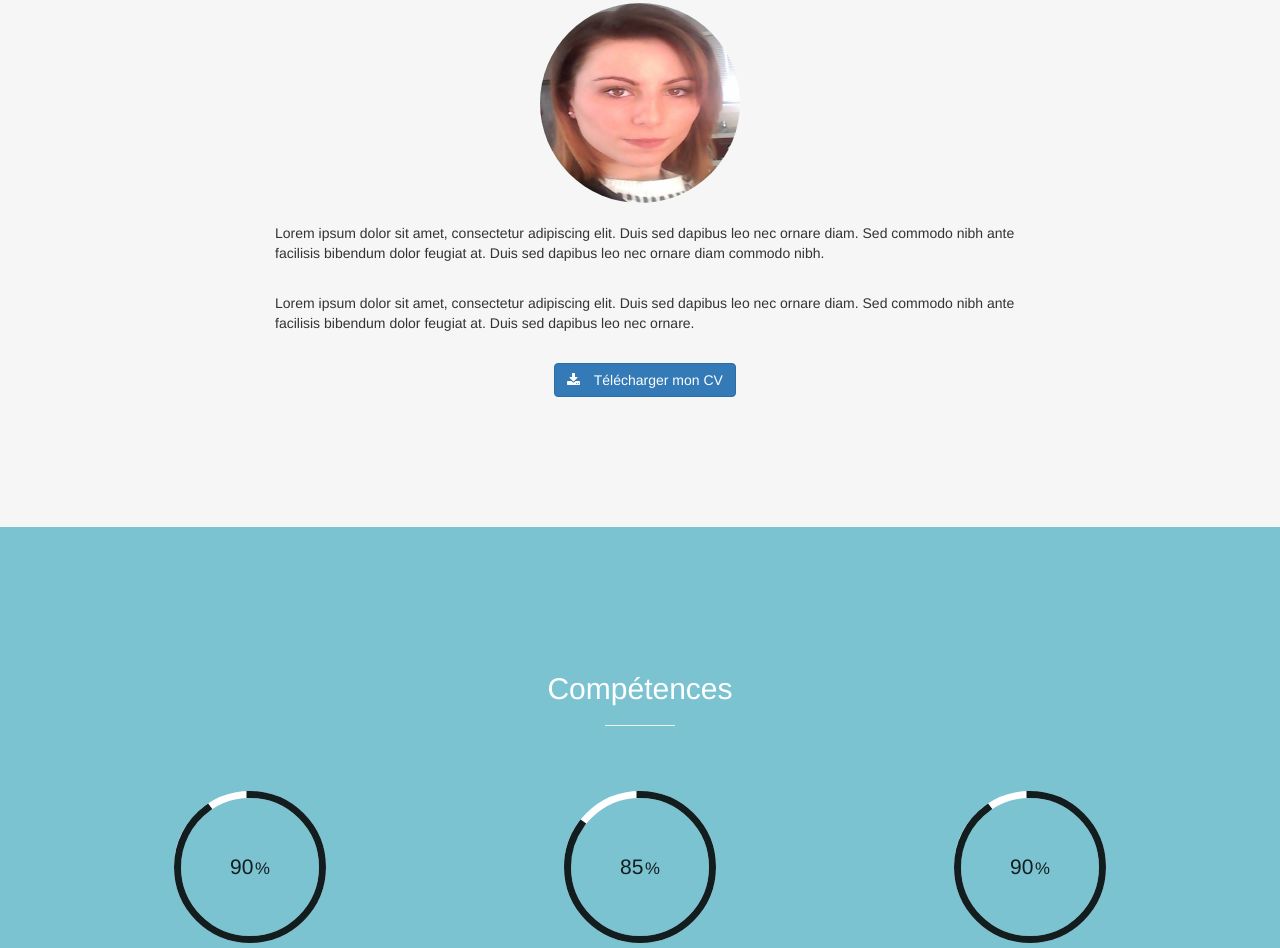
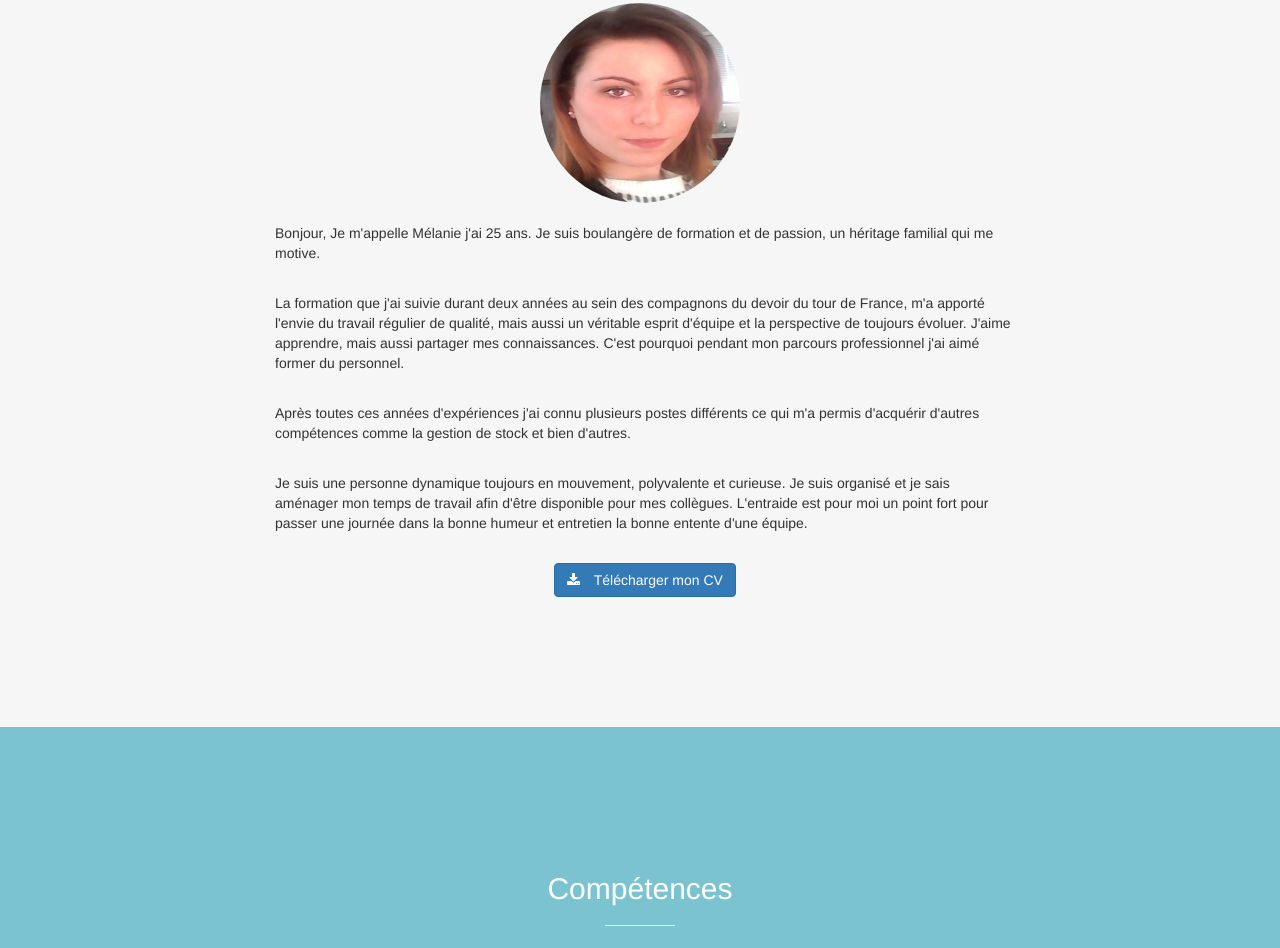
Before and after one commit to langston8182/cvmelanie, a website with bundled scripts: page app/index.html in a window 1280 px wide. Shown: the part 1102-2050 px from the top of the page. Built offline with nearby package versions, Linux system fonts and the light colour scheme.

Commit message:
Ajout du texte d'introduction

```diff
--- a/Gruntfile.js
+++ b/Gruntfile.js
@@ -227,7 +227,7 @@ module.exports = function (grunt) {
       dist: {
         src: [
           '<%= yeoman.dist %>/scripts/{,*/}*.js',
-          '<%= yeoman.dist %>/styles/{,*/}*.css',
+          '<%= yeoman.dist %>/css/{,*/}*.css',
           '<%= yeoman.dist %>/images/{,*/}*.{png,jpg,jpeg,gif,webp,svg}',
           '<%= yeoman.dist %>/styles/fonts/*'
         ]
@@ -256,7 +256,7 @@ module.exports = function (grunt) {
     // Performs rewrites based on filerev and the useminPrepare configuration
     usemin: {
       html: ['<%= yeoman.dist %>/{,*/}*.html'],
-      css: ['<%= yeoman.dist %>/styles/{,*/}*.css'],
+      css: ['<%= yeoman.dist %>/css/{,*/}*.css'],
       js: ['<%= yeoman.dist %>/scripts/{,*/}*.js'],
       options: {
         assetsDirs: [
@@ -467,8 +467,6 @@ module.exports = function (grunt) {
     'ngAnnotate',
     'copy:dist',
     'cdnify',
-    'cssmin',
-    'uglify',
     'filerev',
     'usemin',
     'htmlmin'
--- a/app/index.html
+++ b/app/index.html
@@ -22,6 +22,7 @@
     ================================================== -->
 <link rel="stylesheet" type="text/css"  href="css/style.css">
 <link rel="stylesheet" type="text/css" href="css/prettyPhoto.css">
+<link rel="icon" href="http://www.melanieboussat.com/favicon.ico?v=2" />
 <link href='http://fonts.googleapis.com/css?family=Lato:400,700,900,300' rel='stylesheet' type='text/css'>
 <link href='http://fonts.googleapis.com/css?family=Open+Sans:400,700,800,600,300' rel='stylesheet' type='text/css'>
 <script type="text/javascript" src="js/modernizr.custom.js"></script>
@@ -82,8 +83,23 @@
       <div class="col-md-12 text-center"><img src="images/profil.png" class="img-responsive"></div>
       <div class="col-md-8 col-md-offset-2">
         <div class="about-text">
-          <p>Lorem ipsum dolor sit amet, consectetur adipiscing elit. Duis sed dapibus leo nec ornare diam. Sed commodo nibh ante facilisis bibendum dolor feugiat at. Duis sed dapibus leo nec ornare diam commodo nibh.</p>
-          <p>Lorem ipsum dolor sit amet, consectetur adipiscing elit. Duis sed dapibus leo nec ornare diam. Sed commodo nibh ante facilisis bibendum dolor feugiat at. Duis sed dapibus leo nec ornare.</p>
+          <p>
+          Bonjour,
+
+Je m'appelle Mélanie j'ai 25 ans. Je suis boulangère de formation et de passion, un héritage familial qui me motive.
+</p>
+<p>
+La formation que j'ai suivie durant deux années au sein des compagnons du devoir du tour de France, m'a apporté l'envie du travail régulier de qualité, mais aussi un véritable esprit d'équipe et la perspective de toujours évoluer.
+J'aime apprendre, mais aussi partager mes connaissances.
+C'est pourquoi pendant mon parcours professionnel j'ai aimé former du personnel.
+</p>
+<p>
+Après toutes ces années d'expériences j'ai connu plusieurs postes différents ce qui m'a permis d'acquérir d'autres compétences comme la gestion de stock et bien d'autres.
+</p>
+<p>
+Je suis une personne dynamique toujours en mouvement, polyvalente et curieuse. Je suis organisé et je sais aménager mon temps de travail afin d'être disponible pour mes collègues. L'entraide est pour moi un point fort pour passer une journée dans la bonne humeur et entretien la bonne entente d'une équipe.
+
+          </p>
           <p class="text-center"><a class="btn btn-primary" href="files/cv.pdf"><i class="fa fa-download"></i> Télécharger mon CV</a></p>
         </div>
       </div>
--- a/package.json
+++ b/package.json
@@ -19,6 +19,7 @@
     "grunt-filerev": "^2.1.2",
     "grunt-google-cdn": "^0.4.3",
     "grunt-jscs": "^1.8.0",
+    "grunt-karma": "^2.0.0",
     "grunt-newer": "^1.1.0",
     "grunt-ng-annotate": "^0.9.2",
     "grunt-postcss": "^0.5.5",
```
